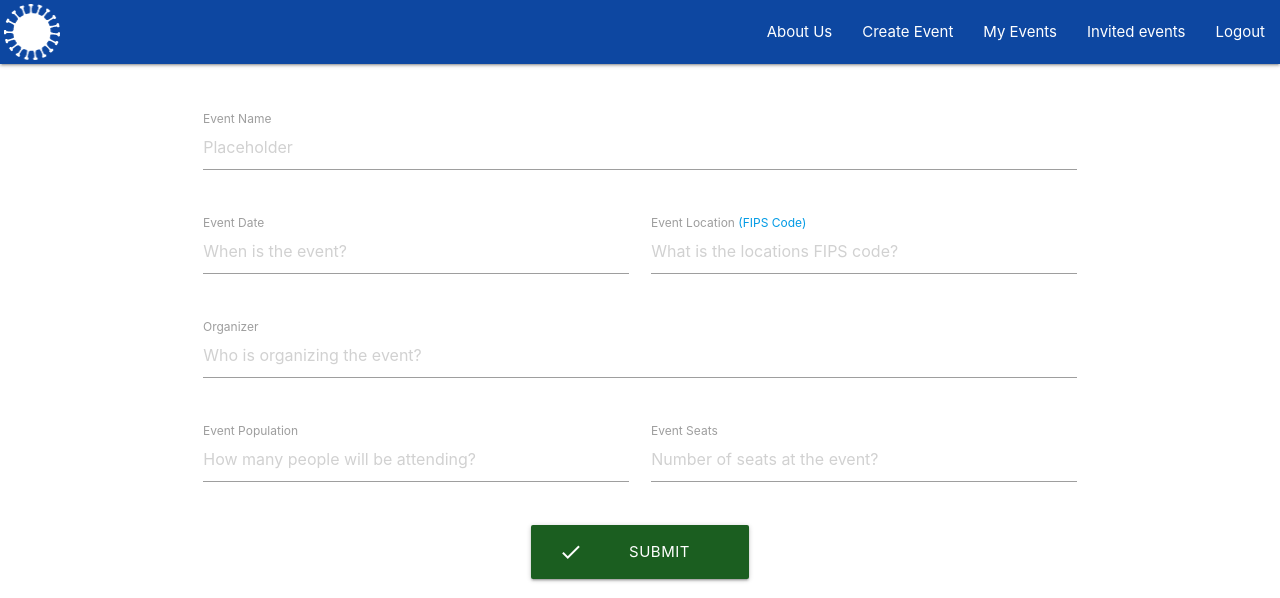
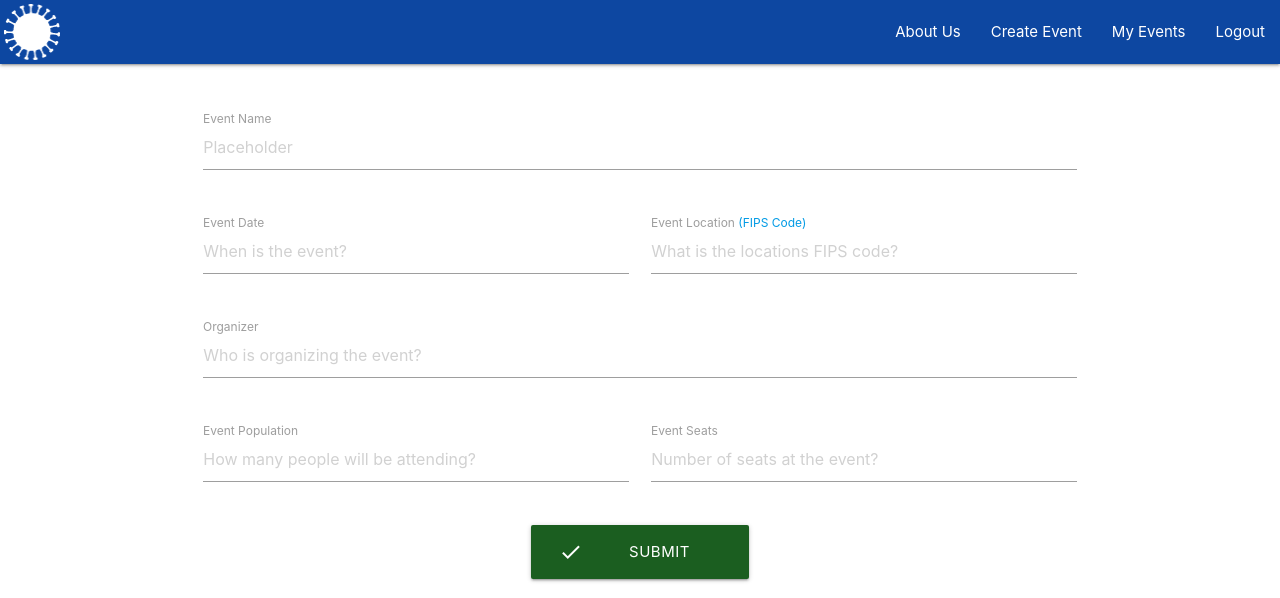
Before and after one commit to AHS-Open-Sorcery/Contact-Tracing, a Python web app: template app/templates/create-event.html in a window 1280 px wide. Shown: the top 598 px of the page. Run offline with Jinja, Linux system fonts and the light colour scheme; the template is opened without the code that fills it, so the values that code supplies are empty; some libraries are stand-ins or nearby versions.

Commit message:
removed Invited events from menu bar

```diff
--- a/app/templates/layout.html
+++ b/app/templates/layout.html
@@ -29,7 +29,6 @@
             <li><a href="/about" title="Learn About Us">About Us</a></li>
             <li><a href="/create-event" title="Create an Event">Create Event</a></li>
             <li><a href="/" title="Created Events">My Events</a></li>
-            <li><a href="/" title="Created Events">Invited events</a></li>
             <li><a href="/logout" title="Logout">Logout</a></li>
         </ul>
     </div>
```
